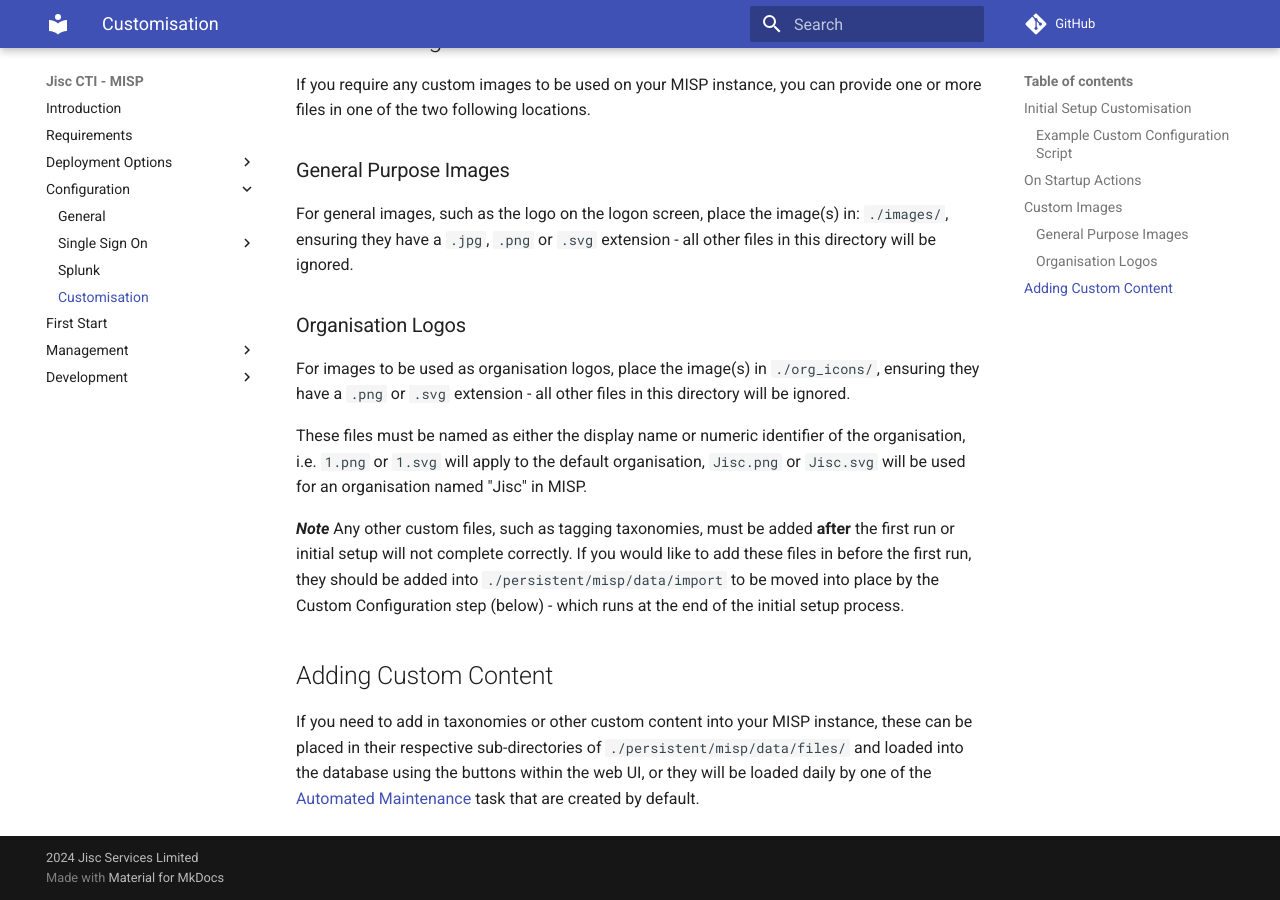
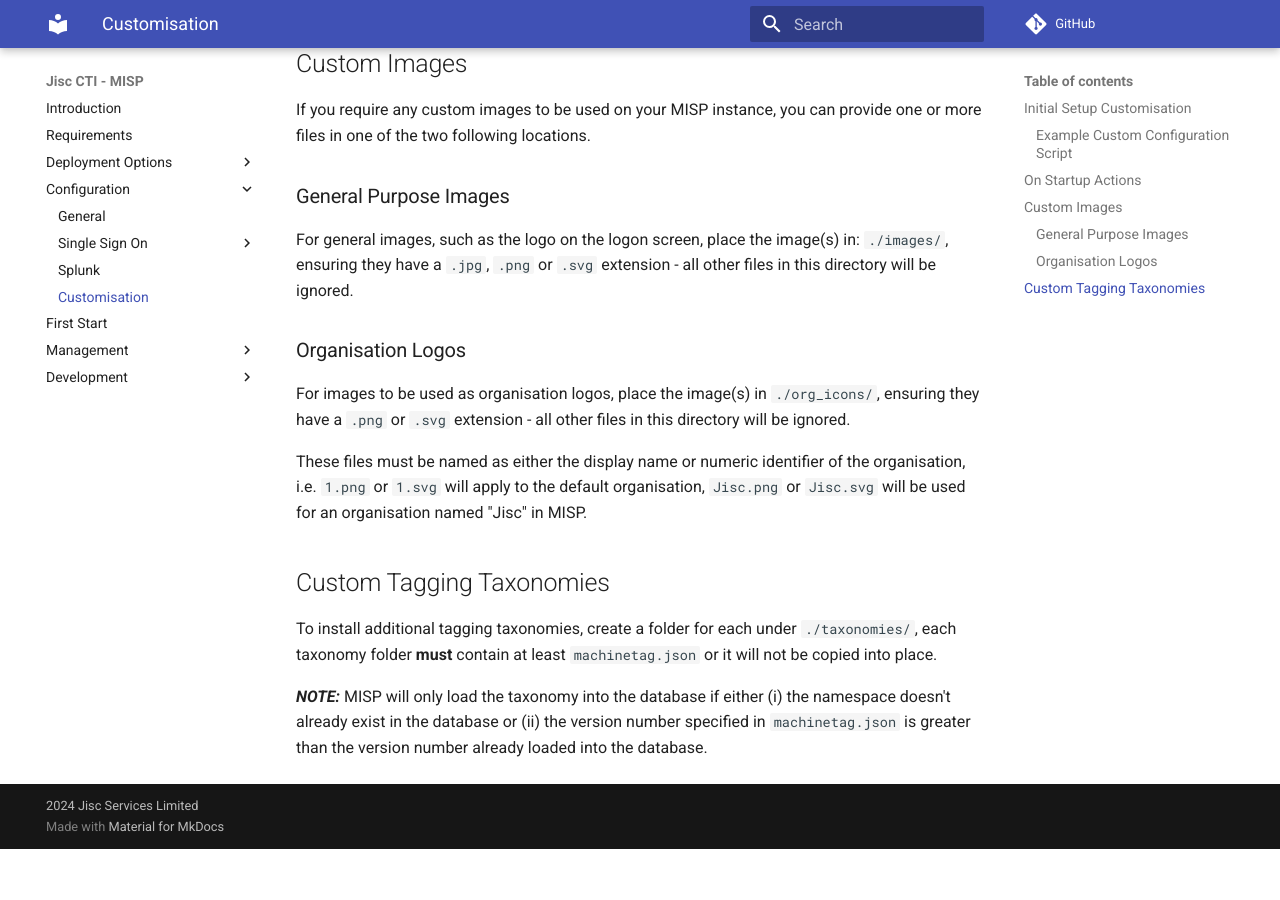
Before and after one commit to JiscCTI/misp-docker, an MkDocs documentation site: the page built from pages/configuration/custom.md, in a window 1280 px wide and 900 px high, scrolled down 1090 px. Built offline with MkDocs 1.6.1 and Material for MkDocs 9.7.7, drawn with Linux system fonts in a browser that asks for light colours; comment, search, counter and statistics services are not loaded; after the commit the page ends 1939 px from its top, so only the background shows below that; some of the changed text lies outside the part shown.

Commit message:
feat: automatic handling of custom taxonomies

```diff
--- a/pages/configuration/custom.md
+++ b/pages/configuration/custom.md
@@ -23,7 +23,8 @@
 The environment variable `$CAKE` will be available to to run MISP's CLI tool (CakePHP). If a setting
 change references a file that will be copied in by a later section on this page, such as an image or
 terms file, you make needed to include the `--force` flag to ensure the setting is changed even
-though the file is not currently present.
+though the file is not currently present, on consider using On Startup Actions below to change the
+setting after the file has been copied into place.
 
 ### Example Custom Configuration Script
 
@@ -65,15 +66,11 @@
 `1.png` or `1.svg` will apply to the default organisation, `Jisc.png` or `Jisc.svg` will be used for
 an organisation named "Jisc" in MISP.
 
+## Custom Tagging Taxonomies
 
-***Note*** Any other custom files, such as tagging taxonomies, must be added **after** the first
-run or initial setup will not complete correctly. If you would like to add these files in before the
-first run, they should be added into `./persistent/misp/data/import` to be moved into place by the
-Custom Configuration step (below) - which runs at the end of the initial setup process.
+To install additional tagging taxonomies, create a folder for each under `./taxonomies/`, each
+taxonomy folder **must** contain at least `machinetag.json` or it will not be copied into place.
 
-## Adding Custom Content
-
-If you need to add in taxonomies or other custom content into your MISP instance, these can be
-placed in their respective sub-directories of `./persistent/misp/data/files/` and loaded into the
-database using the buttons within the web UI, or they will be loaded daily by one of the
-[Automated Maintenance](../management/maint_tasks.md) task that are created by default.
+***NOTE:*** MISP will only load the taxonomy into the database if either (i) the namespace doesn't
+already exist in the database or (ii) the version number specified in `machinetag.json` is greater
+than the version number already loaded into the database.
```
Also changed, not shown: 1 other file.
